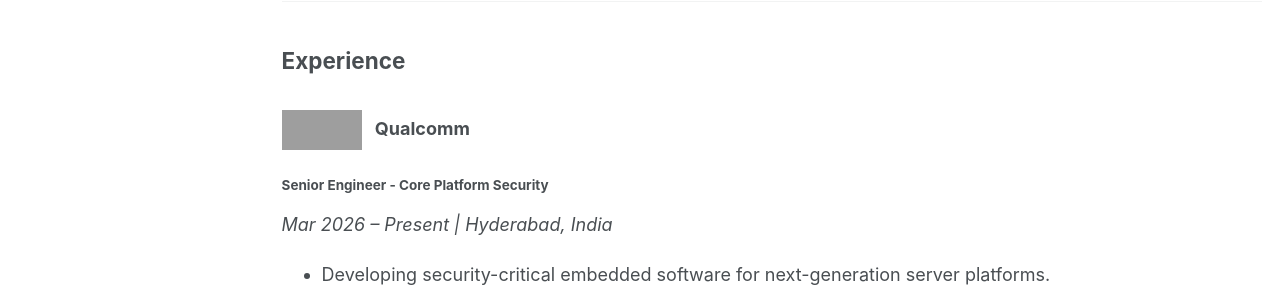
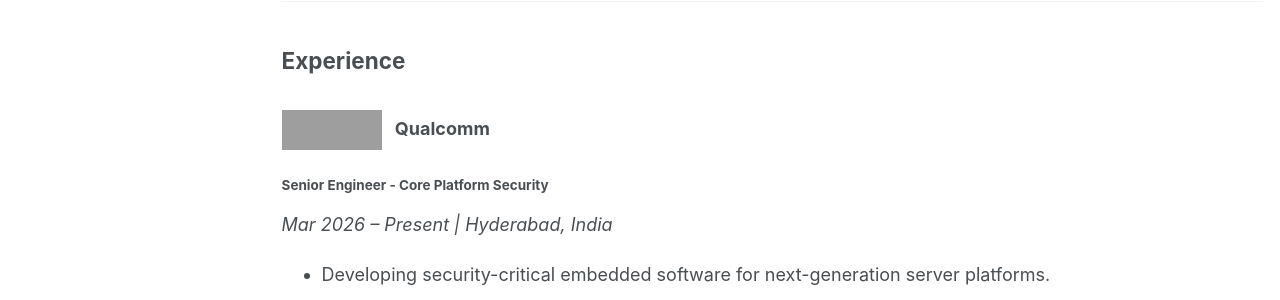
Before and after one commit to sudlaksh/sudlaksh.github.io, a Jekyll site: the page built from _pages/experience.md, in a window 1280 px wide. Shown: the part 571-871 px from the top of the page. Built offline with Jekyll 4.4.1, drawn with Linux system fonts in a browser that asks for light colours; some web fonts are replaced; a script bundle is joined from its source files by our own code; library files that are not in the unit come from our copies; grey boxes are pictures that could not be loaded.

Commit message:
Resize Qualcomm logo in experience.md
Updated Qualcomm logo size in experience section.

```diff
--- a/_pages/experience.md
+++ b/_pages/experience.md
@@ -23,7 +23,7 @@
 
 ## Experience
 
-### ![Qualcomm Logo](/images/qualcomm-logo.png){: style="width:80px; height:40px; vertical-align:middle; margin-right:0.5rem;" } **Qualcomm**
+### ![Qualcomm Logo](/images/qualcomm-logo.png){: style="width:100px; height:40px; vertical-align:middle; margin-right:0.5rem;" } **Qualcomm**
 
 #### Senior Engineer - Core Platform Security
 *Mar 2026 – Present | Hyderabad, India*
```
